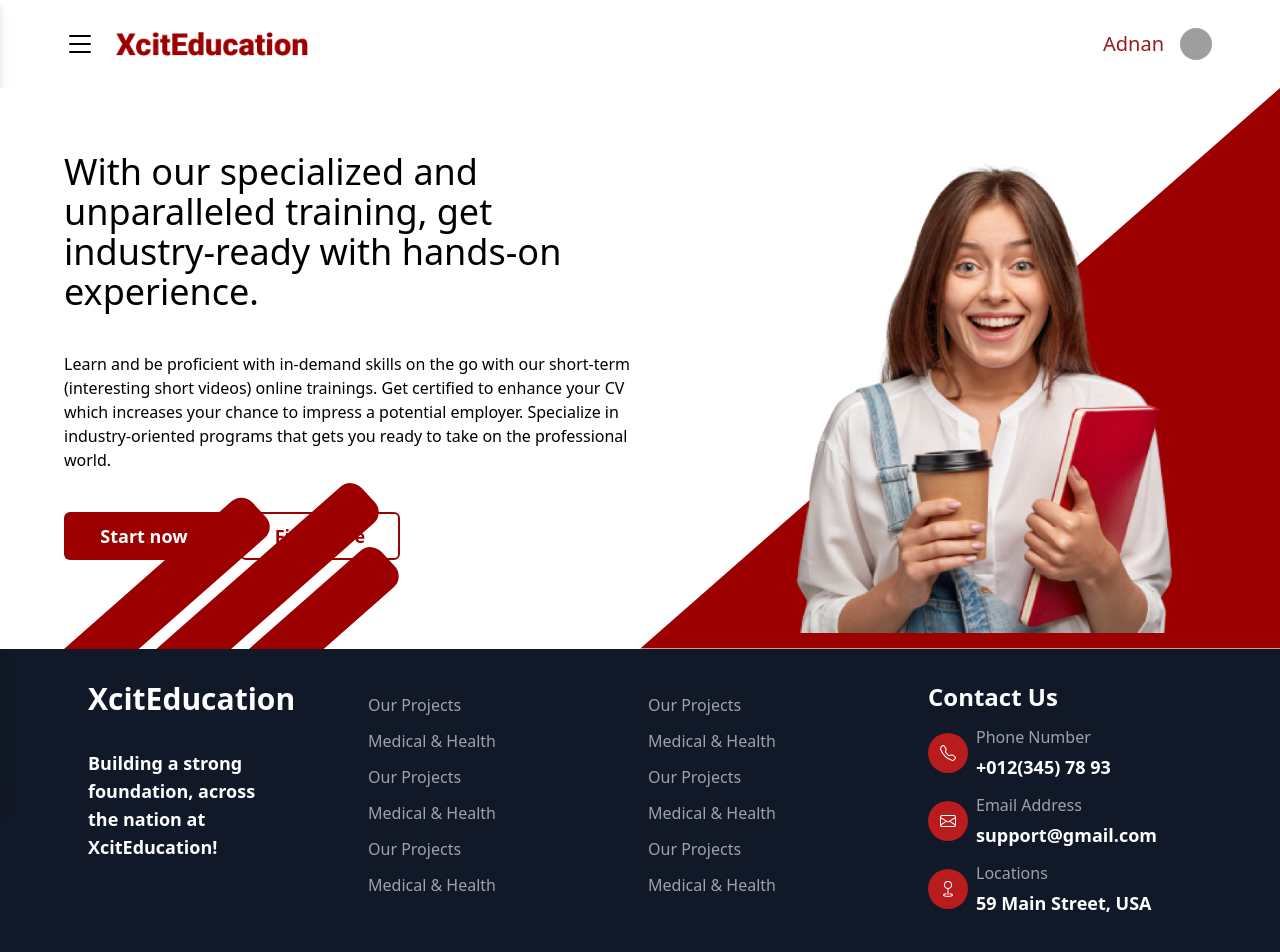
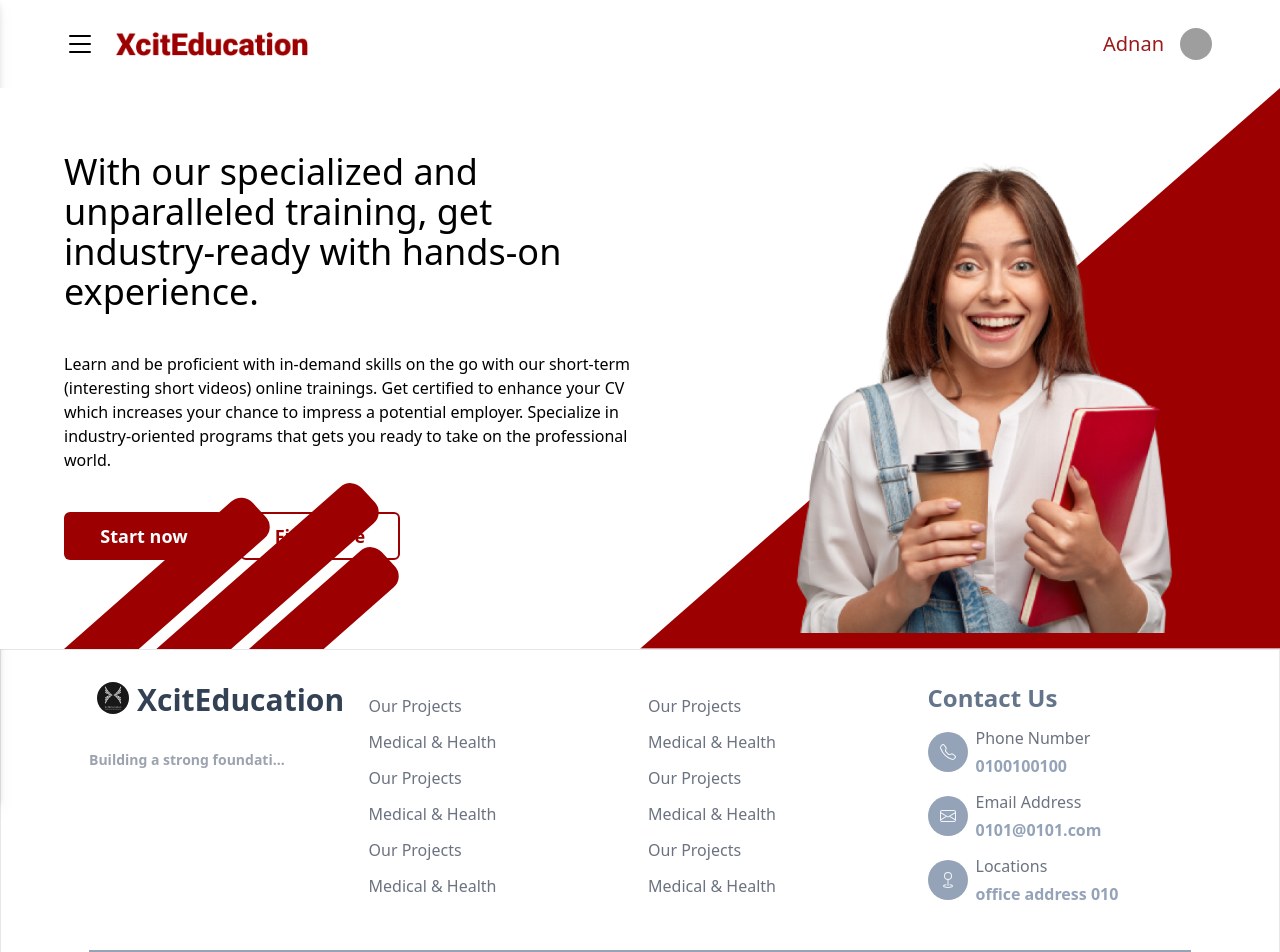
Before and after one commit to devjs1000/course-hub, a React (Vite) app: page / in a window 1280 px wide. Shown: the top 952 px of the page. Built offline with nearby package versions, Linux system fonts and the light colour scheme; no server answers; grey boxes are pictures that could not be loaded.

Commit message:
footer ui changed

```diff
--- a/src/bluePrint/footerPrint.jsx
+++ b/src/bluePrint/footerPrint.jsx
@@ -30,4 +30,7 @@ export const footerPrint = {
       <Youtube className={footerStyles.socialIcon} />,
       <Google className={footerStyles.socialIcon} />,
     ],
+    address:'office address 010',
+    phone:'0100100100',
+    email:'0101@0101.com'
   };
--- a/src/components/Footer.jsx
+++ b/src/components/Footer.jsx
@@ -7,6 +7,7 @@ import {
 import { useLocation } from "react-router-dom";
 import { footerStyles } from "../styles/styleObjects";
 import {footerPrint} from '../bluePrint/footerPrint'
+import logo from '../images/theLogo.jpeg'
 const Footer = () => {
   const location = useLocation();
   const path = location.pathname.split("/")[1];
@@ -20,7 +21,10 @@ const Footer = () => {
     <div className={footerStyles.mainDiv}>
       <div className={footerStyles.gridDiv}>
         <div>
+        <div className='flex'>
+        <img src={logo} className='h-[2rem] mx-2 rounded-full opacity-[90%] hover:animate-bounce' />
           <h1 className={footerStyles.title}>{footerPrint.brandName}</h1>
+          </div>
           <p className={footerStyles.shortDes}>{footerPrint.description}</p>
         </div>
 
@@ -49,7 +53,7 @@ const Footer = () => {
             </div>
             <div>
               <p className={footerStyles.contactMethod}>Phone Number</p>
-              <p className={footerStyles.contactInfo}>+012(345) 78 93</p>
+              <p className={footerStyles.contactInfo}>{footerPrint.phone}</p>
             </div>
           </div>
 
@@ -59,7 +63,7 @@ const Footer = () => {
             </div>
             <div>
               <p className={footerStyles.contactMethod}>Email Address</p>
-              <p className={footerStyles.contactInfo}>support@gmail.com</p>
+              <p className={footerStyles.contactInfo}>{footerPrint.email}</p>
             </div>
           </div>
 
@@ -69,7 +73,7 @@ const Footer = () => {
             </div>
             <div>
               <p className={footerStyles.contactMethod}>Locations</p>
-              <p className={footerStyles.contactInfo}>59 Main Street, USA</p>
+              <p className={footerStyles.contactInfo}>{footerPrint.address}</p>
             </div>
           </div>
         </div>
@@ -77,7 +81,7 @@ const Footer = () => {
 
       <div className={footerStyles.bottomMain}>
         <p className={footerStyles.copyright}>
-          © 2022 <span className={footerStyles.name}>XcitEducation</span> All
+          © {new Date().getFullYear()} <span className={footerStyles.name}>XcitEducation</span> All
           Rights Reserved
         </p>
 
--- a/src/components/courses/Courses.jsx
+++ b/src/components/courses/Courses.jsx
@@ -5,7 +5,7 @@ import { Navigation } from 'swiper';
 import CourseCard from './CourseCard';
 import useStore from '../../context/useStore';
 import BoxLoading from '../../UI/BoxLoading';
-import { useEffect, useState } from 'react';
+import { useEffect, useState, Children } from 'react';
 
 function Courses() {
 	const {allCoursesData} = useStore();
@@ -29,7 +29,7 @@ function Courses() {
 
 	return (
 		<>
-		{
+		{Children.toArray(
 			coursesByType.map(eachType=>
 				<div className="bg-slate-50 px-16 h-[100%] pt-8 select-none lg:pt-16">
 			<h2 className="text-4xl font-semibold w-full text-slate-700 uppercase">
@@ -57,16 +57,17 @@ function Courses() {
 				modules={[Navigation]}
 				className="mt-4 py-8 lg:py-8"
 			>
-				{eachType?.data.map((course) => {
+				{Children.toArray(
+					eachType?.data.map((course) => {
 					return (
 						<SwiperSlide key={course._id}>
 							<CourseCard id={course._id}/>
 						</SwiperSlide>
 					);
-				})}
+				}))}
 			</Swiper>
 		</div> )
-		}
+	)}
 		</>
 	);
 }
--- a/src/styles/styleObjects.jsx
+++ b/src/styles/styleObjects.jsx
@@ -1,21 +1,21 @@
 export const footerStyles = {
-	mainDiv: 'bg-gray-900 p-3 md:p-8 relative',
+	mainDiv: 'bg-white border border-t-[1px] p-3 md:p-8 relative',
 	gridDiv: 'md:mx-14 grid grid-cols-1 md:grid-cols-2 lg:grid-cols-4 gap-4',
-	title: 'text-3xl font-bold text-white',
-	shortDes: 'text-lg font-semibold text-white my-8 w-3/4',
-	listHead: 'text-2xl font-semibold text-white',
+	title: 'text-3xl font-bold text-slate-700',
+	shortDes: 'text-sm truncate font-semibold text-gray-400 my-8 w-3/4',
+	listHead: 'text-2xl font-semibold text-slate-500',
 	listItem:
-		'font-medium my-3 text-gray-400 hover:text-red-400 hover:ml-2 ease-linear duration-200 cursor-pointer w-fit',
+		'font-medium my-3 text-gray-500 hover:text-slate-900 hover:ml-2 ease-linear duration-200 cursor-pointer w-fit',
 	contactItem: 'flex items-center my-3',
-	contactIcon: 'bg-red-700 p-3 rounded-full mr-2 text-white',
-	contactMethod: 'text-gray-400 text-base font-medium mb-1',
-	contactInfo: 'text-lg font-bold text-white cursor-pointer',
+	contactIcon: 'bg-slate-400 hover:bg-slate-500 transition-all p-3 rounded-full mr-2 text-slate-100',
+	contactMethod: 'text-gray-500 text-base font-medium mb-1',
+	contactInfo: 'text-md font-bold text-slate-400 cursor-pointer',
 	bottomMain:
-		'bg-black text-white md:mx-14 mt-8 flex flex-col-reverse justify-center md:flex-row md:justify-between items-center p-7',
-	copyright: 'my-3 md:my-0 text-gray-400 text-base font-medium',
-	name: 'text-red-600 cursor-pointer',
+		'bg-slate-400 text-white md:mx-14 mt-8 flex flex-col-reverse justify-center md:flex-row md:justify-between items-center p-4 sm:p-7',
+	copyright: 'my-5 md:my-0 text-gray-100 text-base font-medium',
+	name: 'text-gray-700 font-bold cursor-pointer',
 	socialMain: 'flex items-center',
-	socialIcon: 'text-2xl mx-4 hover:text-red-400 cursor-pointer',
+	socialIcon: 'text-2xl mx-4 hover:text-slate-600 cursor-pointer hover:animate-spin  rounded-full',
 };
 
 export const profileDesign = {
```
Also changed, not shown: src/images/theLogo.jpeg (added).
